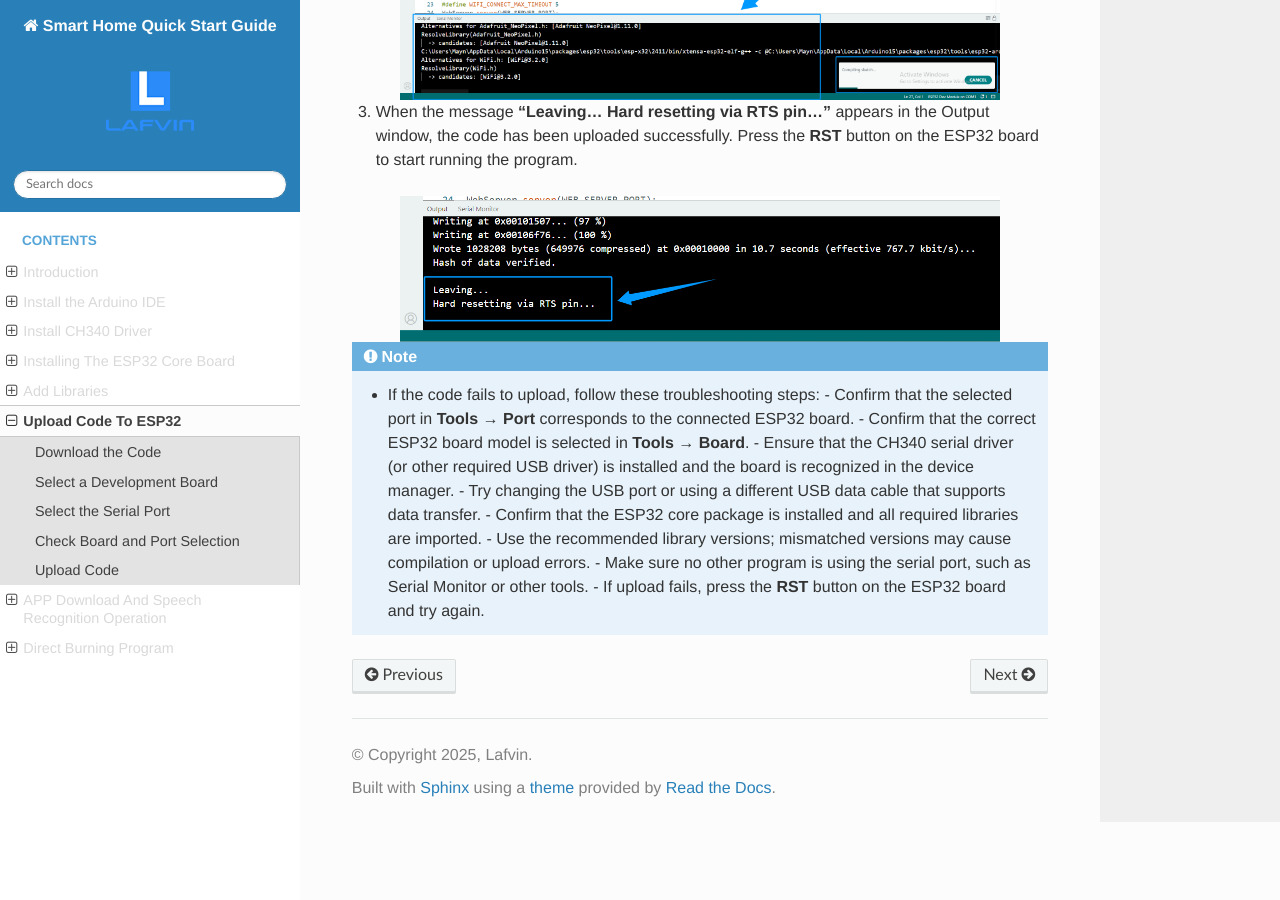
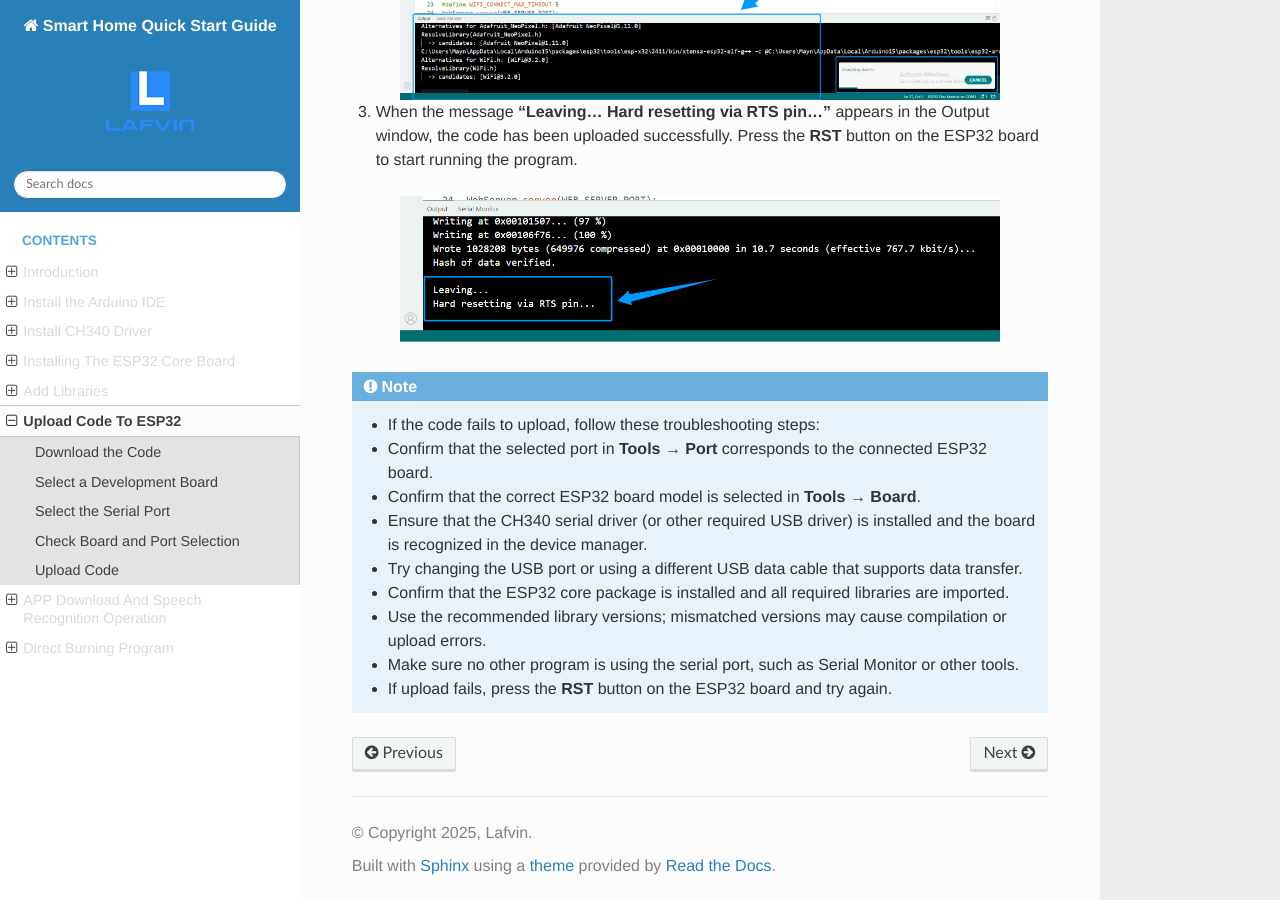
Before and after one commit to COLA508/Lafvin_Smart_Home-UsingTutorials, a Sphinx documentation site: the page built from docs/source/Upload_code_to_ESP32.rst, in a window 1280 px wide and 900 px high, scrolled down 4422 px. Built offline with Sphinx 7.4.7 and the Read the Docs theme 3.1.0, drawn with Linux system fonts in a browser that asks for light colours; before the commit the page ends 5244 px from its top, so only the background shows below that.

Commit message:
Update Upload_code_to_ESP32.rst

```diff
--- a/docs/source/Upload_code_to_ESP32.rst
+++ b/docs/source/Upload_code_to_ESP32.rst
@@ -85,15 +85,18 @@ Upload Code
    :width: 600
    :align: center
 
+.. raw:: html
+
+   <div style="margin-top: 30px;"></div>
 
 .. note::
 
    - If the code fails to upload, follow these troubleshooting steps:
-     - Confirm that the selected port in **Tools → Port** corresponds to the connected ESP32 board.
-     - Confirm that the correct ESP32 board model is selected in **Tools → Board**.
-     - Ensure that the CH340 serial driver (or other required USB driver) is installed and the board is recognized in the device manager.
-     - Try changing the USB port or using a different USB data cable that supports data transfer.
-     - Confirm that the ESP32 core package is installed and all required libraries are imported.
-     - Use the recommended library versions; mismatched versions may cause compilation or upload errors.
-     - Make sure no other program is using the serial port, such as Serial Monitor or other tools.
-     - If upload fails, press the **RST** button on the ESP32 board and try again.
+   - Confirm that the selected port in **Tools → Port** corresponds to the connected ESP32 board.
+   - Confirm that the correct ESP32 board model is selected in **Tools → Board**.
+   - Ensure that the CH340 serial driver (or other required USB driver) is installed and the board is recognized in the device manager.
+   - Try changing the USB port or using a different USB data cable that supports data transfer.
+   - Confirm that the ESP32 core package is installed and all required libraries are imported.
+   - Use the recommended library versions; mismatched versions may cause compilation or upload errors.
+   - Make sure no other program is using the serial port, such as Serial Monitor or other tools.
+   - If upload fails, press the **RST** button on the ESP32 board and try again.
```
